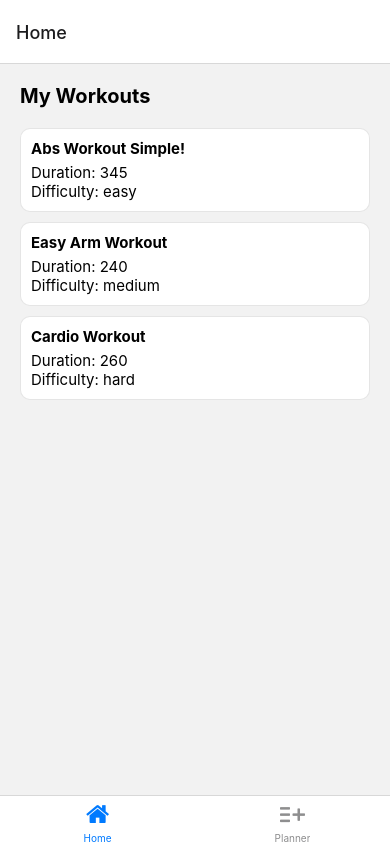
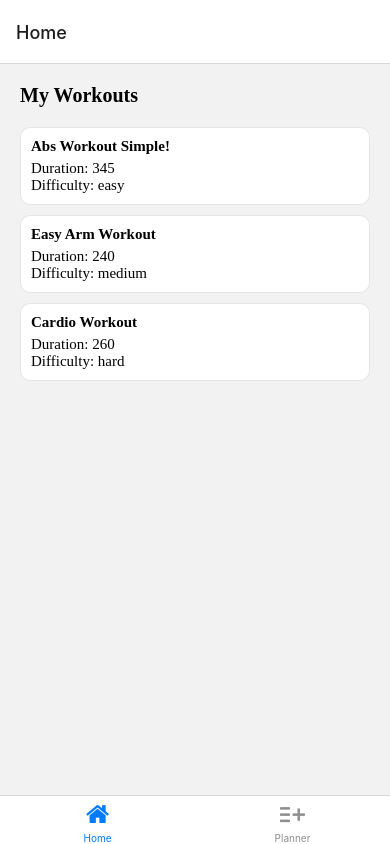
Before and after one commit to chrismcanulty/WorkoutApp, a React Native app: screen /Home in a window 390 px wide. Built offline with nearby package versions, Linux system fonts and the light colour scheme.

Commit message:
loaded Montserrat fonts and applied to component styling

```diff
--- a/App.tsx
+++ b/App.tsx
@@ -1,8 +1,12 @@
 import * as React from 'react';
 import { StatusBar } from 'react-native';
+import useCachedResources from './hooks/useCachedResources';
 import Navigation from './navigation';
 
 export default function App() {
+  const isLoaded = useCachedResources();
+  console.log(isLoaded);
+
   return (
     <>
       <Navigation />
--- a/components/WorkoutItem.tsx
+++ b/components/WorkoutItem.tsx
@@ -26,11 +26,14 @@ const styles = StyleSheet.create({
     fontSize: 15,
     fontWeight: 'bold',
     marginBottom: 5,
+    fontFamily: 'Montserrat-Regular',
   },
   duration: {
     fontSize: 15,
+    fontFamily: 'Montserrat-Regular',
   },
   difficulty: {
     fontSize: 15,
+    fontFamily: 'Montserrat-Regular',
   },
 });
--- /dev/null
+++ b/hooks/useCachedResources.ts
@@ -0,0 +1,13 @@
+import { useEffect, useState } from 'react';
+
+export default function useCachedResources() {
+  const [isLoadingComplete, setIsLoadingComplete] = useState(false);
+
+  useEffect(() => {
+    function loadResourcesAndDataAsync() {}
+
+    loadResourcesAndDataAsync();
+  }, [isLoadingComplete]);
+
+  return isLoadingComplete;
+}
--- a/react-native.config.js
+++ b/react-native.config.js
@@ -1,4 +1,9 @@
 module.exports = {
+  project: {
+    ios: {},
+    android: {},
+  },
+  assets: ['./assets/fonts'],
   dependencies: {
     'react-native-vector-icons': {
       platforms: {
--- a/screens/HomeScreen.tsx
+++ b/screens/HomeScreen.tsx
@@ -31,5 +31,6 @@ const styles = StyleSheet.create({
     fontSize: 20,
     marginBottom: 20,
     fontWeight: 'bold',
+    fontFamily: 'Montserrat-Regular',
   },
 });
```
Also changed, not shown: assets/fonts/Montserrat-Bold.ttf (added), assets/fonts/Montserrat-Regular.ttf (added), 6 other files (tests, documents, lock files or other folders).
